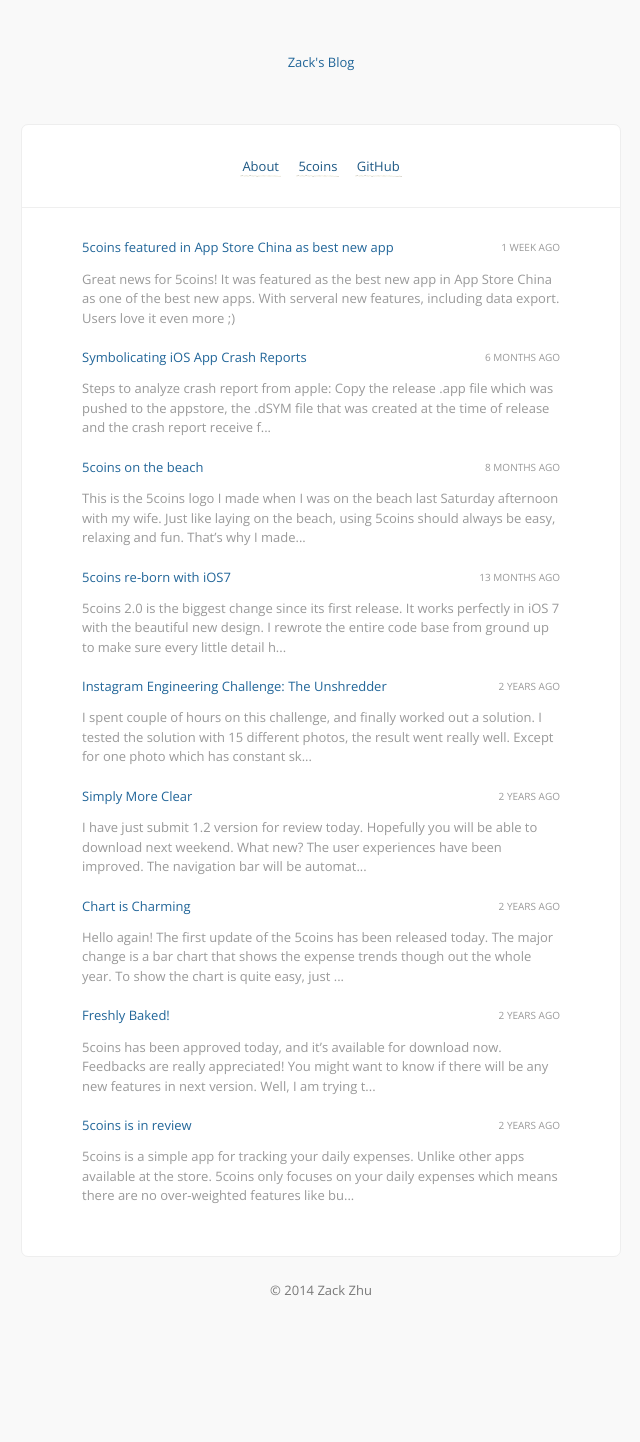
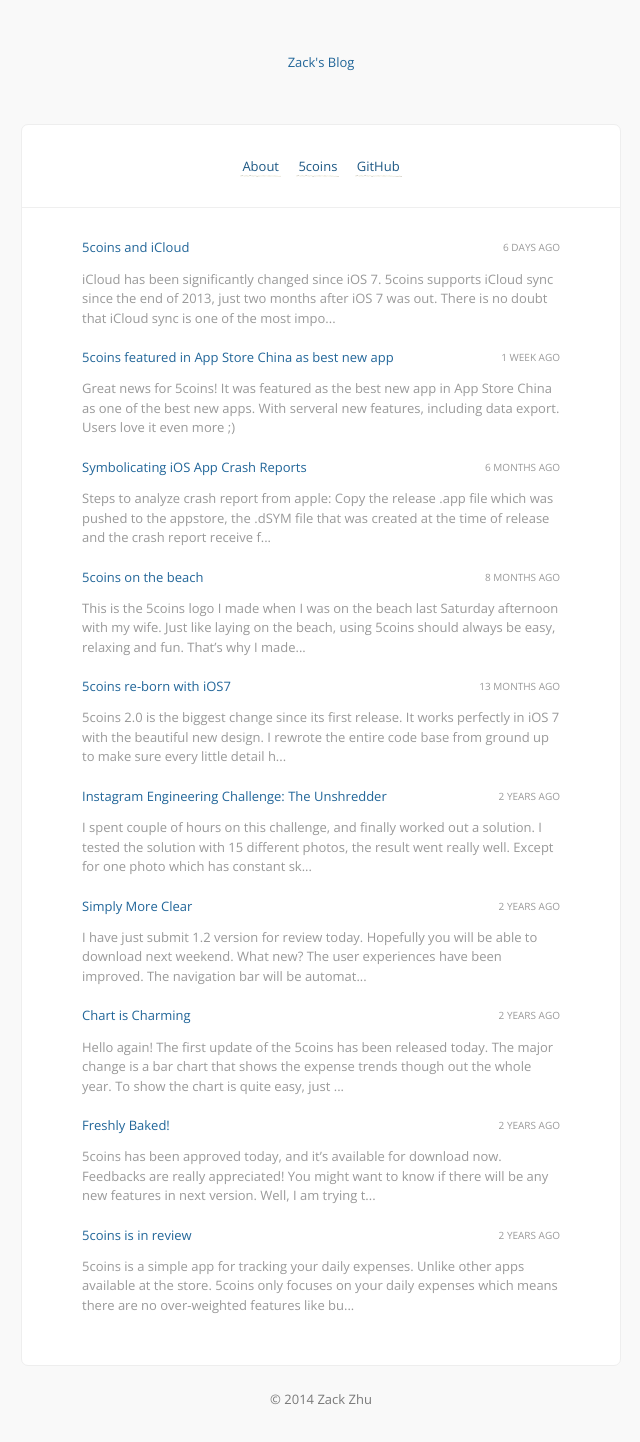
Before and after one commit to codingrhythm/blog, a Jekyll site: the page built from index.html, in a window 1280 px wide. Shown: the whole page, without its empty margins (319-959 px from the left). Built offline with Jekyll 4.4.1, drawn with Linux system fonts in a browser that asks for light colours; Markdown is read by kramdown in place of the engine named in the settings; comment, search, counter and statistics services are not loaded; before the commit the page ends 1333 px from its top, so only the background shows below that; some of the changed lines change nothing that is shown.

Commit message:
Add new article

```diff
--- a/_posts/2014-03-28-symbolicating-ios-app-crash-reports.md
+++ b/_posts/2014-03-28-symbolicating-ios-app-crash-reports.md
@@ -2,7 +2,7 @@
 layout: post
 title:  "Symbolicating iOS App Crash Reports"
 date:   2014-3-28 9:27:00
-categories: 5coins
+categories: tips
 ---
 
 Steps to analyze crash report from apple:
--- /dev/null
+++ b/_posts/2014-09-19-5coins-and-icloud.md
@@ -0,0 +1,24 @@
+---
+layout: post
+title:  "5coins and iCloud"
+date:   2014-09-19 17:21:00
+categories: 5coins
+---
+
+iCloud has been significantly changed since iOS 7. 5coins supports iCloud sync since the end of 2013, just two months after iOS 7 was out. There is no doubt that iCloud sync is one of the most important feature for 5coins. Users will be able to track there expenses with more confidence as all data are automatically backed up in iCloud.
+
+However, from time to time, I still receive emails (less than 10) for users complaining about losing all data. Well, just to clearify, 5coins itself as an app does not contain any code to wipe the entire database. But why data is still missing? Here is a list of reasons which explain why data in 5coins may get lost.
+
+1. Sign Out current iCloud account from device or switch to a different iCloud account.
+2. Switch off Document & Data for iCloud in iOS 7 or iCloud Drive for 5coins in iOS 8.
+3. No free space available in iCloud?
+4. User removed app data while trying to delete 5coins from device.
+
+Except for last case which the operation is not reversable, you will be able to get your data back if iCloud settings are all correct.
+
+### Note for iOS 8
+
+Data will not be available during the upgrading process of iCloud drive. So just wait for the upgrade process to complete, you will be able to see your previous data again in 5coins. I have already verified it this morning on my device.
+
+### Note for multiple devices
+Data sync between devices is automatically handled by iOS. 5coins has no control when it should happen. So just be patient if you install 5coins on a new device, and your data from another device is not shown up yet. It will arrive shortly for sure as long as you are using the same iCloud account, and device is connected with Internet.
```
